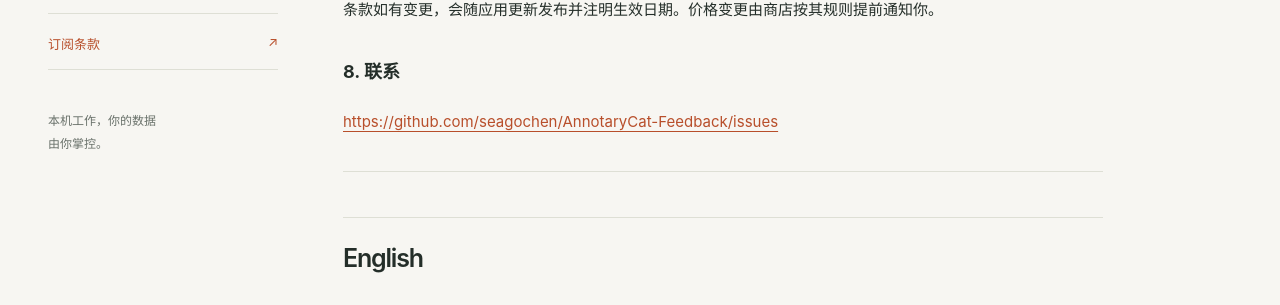
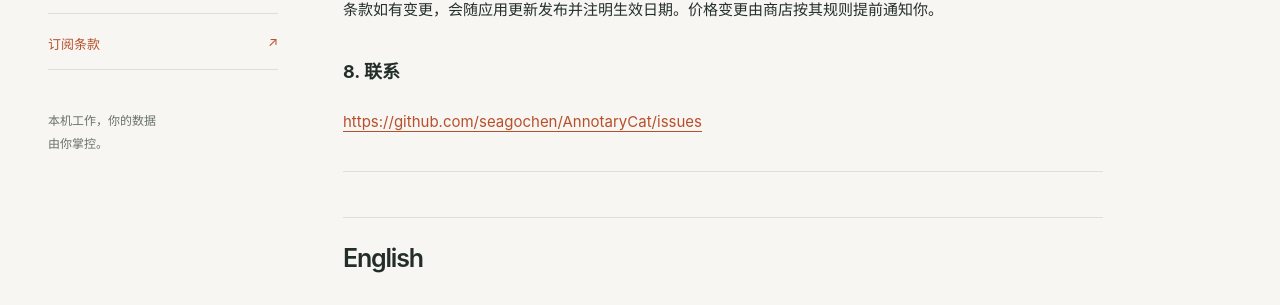
Before and after one commit to seagochen/AnnotaryCat, a Jekyll site: the page built from docs/terms.md, in a window 1280 px wide and 900 px high, scrolled down 1525 px. Shown: the part 148-453 px from the top of the window. Built offline with Jekyll 4.4.1, drawn with Linux system fonts in a browser that asks for light colours; some of the changed text lies outside the part shown.

Commit message:
Update website links after repository rename to AnnotaryCat

```diff
--- a/docs/_config.yml
+++ b/docs/_config.yml
@@ -1,7 +1,7 @@
 title: AnnotaryCat
 description: A local data annotation workbench. Your data stays with you.
 url: https://seagochen.github.io
-baseurl: /AnnotaryCat-Feedback
+baseurl: /AnnotaryCat
 markdown: kramdown
 defaults:
   - scope:
--- a/docs/_layouts/default.html
+++ b/docs/_layouts/default.html
@@ -16,7 +16,7 @@
   <nav aria-label="主导航">
     <a href="{{ '/' | relative_url }}" {% if page.home %}aria-current="page"{% endif %}>概览</a>
     <a href="{{ '/support/' | relative_url }}" {% if page.url == '/support/' %}aria-current="page"{% endif %}>支持</a>
-    <a class="nav-github" href="https://github.com/seagochen/AnnotaryCat-Feedback/issues">反馈 ↗</a>
+    <a class="nav-github" href="https://github.com/seagochen/AnnotaryCat/issues">反馈 ↗</a>
   </nav>
 </header>
 <main id="main" {% unless page.home %}class="document wrap"{% endunless %}>
@@ -25,6 +25,6 @@
   <article class="prose">{{ content }}</article>
 {% endif %}
 </main>
-<footer class="footer wrap"><div><a class="brand" href="{{ '/' | relative_url }}">AnnotaryCat<span class="footer-dot">●</span></a><p>为认真对待数据的人而做。<br>Local work. Your data. Your control.</p></div><nav aria-label="页脚导航"><a href="{{ '/privacy/' | relative_url }}">隐私政策 / Privacy</a><a href="{{ '/terms/' | relative_url }}">订阅条款 / Terms</a><a href="{{ '/support/' | relative_url }}">支持 / Support</a><a href="https://github.com/seagochen/AnnotaryCat-Feedback">GitHub ↗</a></nav><small>© {{ 'now' | date: '%Y' }} Orlando Chen</small></footer>
+<footer class="footer wrap"><div><a class="brand" href="{{ '/' | relative_url }}">AnnotaryCat<span class="footer-dot">●</span></a><p>为认真对待数据的人而做。<br>Local work. Your data. Your control.</p></div><nav aria-label="页脚导航"><a href="{{ '/privacy/' | relative_url }}">隐私政策 / Privacy</a><a href="{{ '/terms/' | relative_url }}">订阅条款 / Terms</a><a href="{{ '/support/' | relative_url }}">支持 / Support</a><a href="https://github.com/seagochen/AnnotaryCat">GitHub ↗</a></nav><small>© {{ 'now' | date: '%Y' }} Orlando Chen</small></footer>
 </body>
 </html>
--- a/docs/terms.md
+++ b/docs/terms.md
@@ -47,7 +47,7 @@ AnnotaryCat 在你的电脑上运行，我们不收集、不上传你的数据
 
 ### 8. 联系
 
-<https://github.com/seagochen/AnnotaryCat-Feedback/issues>
+<https://github.com/seagochen/AnnotaryCat/issues>
 
 ---
 
@@ -85,4 +85,4 @@ Changes to these terms ship with app updates and show their effective date. The
 
 ### 8. Contact
 
-<https://github.com/seagochen/AnnotaryCat-Feedback/issues>
+<https://github.com/seagochen/AnnotaryCat/issues>
```
Also changed, not shown: docs/index.md (+1 -1 lines), docs/privacy.md (+2 -2 lines), docs/support.md (+2 -2 lines), docs/README.md.
